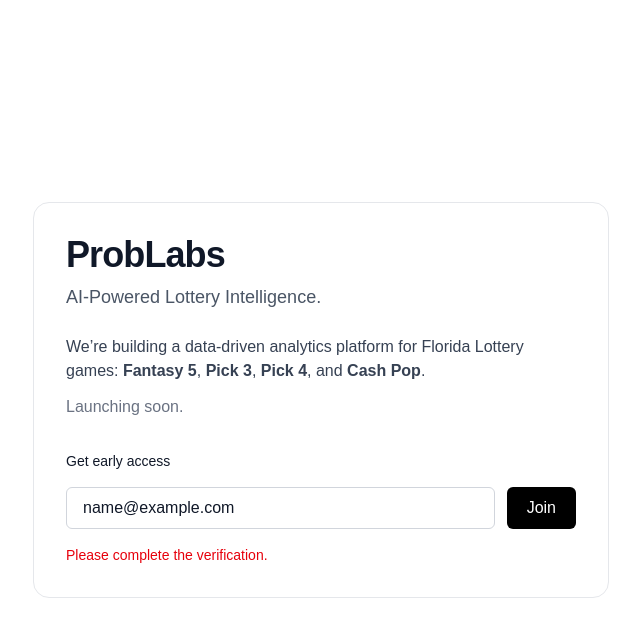
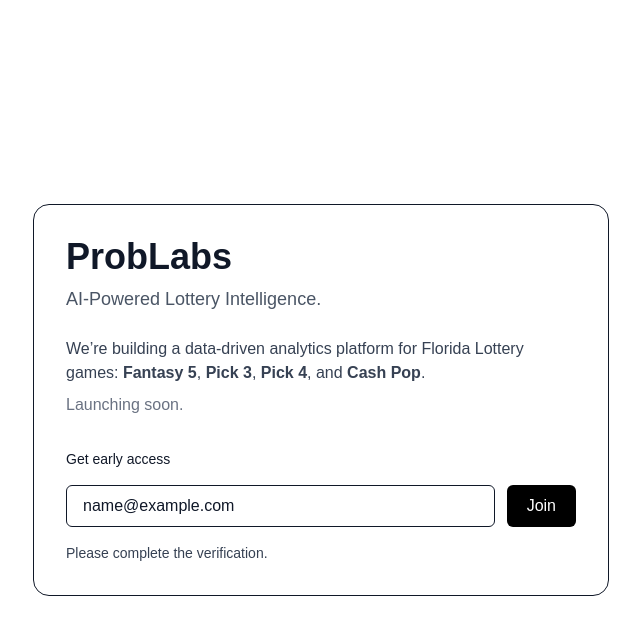
Before and after one commit to business-problabs/problabs-frontend, a Next.js app: page / in a window 1280 px wide. Both pictures are taken after typing "name@example.com" into the empty fields and a click on the button "Join". Shown: the top 636 px of the page, without its empty margins (319-959 px from the left). Built offline with nearby package versions, Linux system fonts and the light colour scheme.

Commit message:
Wire Cloudflare Turnstile into signup

```diff
--- a/app/page.tsx
+++ b/app/page.tsx
@@ -10,94 +10,83 @@
 }
 
 export default function Home() {
+  const widgetRef = useRef<HTMLDivElement>(null);
   const [email, setEmail] = useState("");
-  const [status, setStatus] = useState<"idle" | "loading" | "success" | "error">("idle");
-  const [message, setMessage] = useState("");
-  const tokenRef = useRef<string | null>(null);
-  const widgetRef = useRef<HTMLDivElement>(null);
+  const [token, setToken] = useState<string | null>(null);
+  const [loading, setLoading] = useState(false);
+  const [message, setMessage] = useState<string | null>(null);
 
-  // Load Turnstile script
-  useEffect(() => {
-    if (window.turnstile) return;
-
-    const script = document.createElement("script");
-    script.src = "https://challenges.cloudflare.com/turnstile/v0/api.js";
-    script.async = true;
-    script.defer = true;
-    document.body.appendChild(script);
-  }, []);
-
-  // Render Turnstile widget
   useEffect(() => {
     if (!window.turnstile || !widgetRef.current) return;
 
     window.turnstile.render(widgetRef.current, {
-      sitekey: process.env.NEXT_PUBLIC_TURNSTILE_SITE_KEY,
-      callback: (token: string) => {
-        tokenRef.current = token;
-      },
-      "expired-callback": () => {
-        tokenRef.current = null;
-      },
+      sitekey: process.env.NEXT_PUBLIC_TURNSTILE_SITE_KEY!,
+      callback: (t: string) => setToken(t),
+      "expired-callback": () => setToken(null),
+      "error-callback": () => setToken(null),
     });
   }, []);
 
-  async function handleSubmit(e: React.FormEvent) {
+  async function submit(e: React.FormEvent) {
     e.preventDefault();
+    setMessage(null);
 
-    if (!tokenRef.current) {
-      setStatus("error");
+    if (!email) {
+      setMessage("Please enter an email.");
+      return;
+    }
+
+    if (!token) {
       setMessage("Please complete the verification.");
       return;
     }
 
-    setStatus("loading");
-    setMessage("");
+    setLoading(true);
 
     try {
-      const res = await fetch("https://problabs-backend.onrender.com/leads", {
+      const res = await fetch(
+        `${process.env.NEXT_PUBLIC_API_BASE_URL}/leads`,
+        {
           method: "POST",
           headers: { "Content-Type": "application/json" },
-        body: JSON.stringify({
-          email,
-          turnstile_token: tokenRef.current,
-        }),
-      });
+          body: JSON.stringify({ email, token }),
+        }
+      );
 
       const data = await res.json();
 
-      if (!res.ok || !data.ok) {
-        throw new Error(data?.detail || "Signup failed");
+      if (!res.ok) {
+        throw new Error(data.detail || "Signup failed");
       }
 
-      setStatus("success");
-      setMessage("You're on the list. We'll be in touch 🚀");
+      setMessage("You're on the waitlist 🎉");
       setEmail("");
-      tokenRef.current = null;
+      setToken(null);
+      window.turnstile.reset();
     } catch (err: any) {
-      setStatus("error");
       setMessage(err.message || "Something went wrong.");
+    } finally {
+      setLoading(false);
     }
   }
 
   return (
-    <main className="min-h-screen bg-white text-gray-900 flex items-center justify-center px-6">
-      <div className="w-full max-w-xl rounded-2xl border border-gray-200 p-8">
-        <h1 className="text-4xl font-semibold tracking-tight">ProbLabs</h1>
+    <main className="min-h-screen bg-white text-gray-900 flex items-center justify-center">
+      <div className="w-full max-w-xl rounded-2xl border p-8">
+        <h1 className="text-4xl font-semibold">ProbLabs</h1>
         <p className="mt-2 text-lg text-gray-600">
           AI-Powered Lottery Intelligence.
         </p>
 
-        <div className="mt-6 space-y-3 text-gray-700">
-          <p>
+        <p className="mt-6 text-gray-700">
           We’re building a data-driven analytics platform for Florida Lottery
           games: <strong>Fantasy 5</strong>, <strong>Pick 3</strong>,{" "}
           <strong>Pick 4</strong>, and <strong>Cash Pop</strong>.
         </p>
-          <p className="text-gray-500">Launching soon.</p>
-        </div>
 
-        <form onSubmit={handleSubmit} className="mt-8 space-y-4">
+        <p className="mt-2 text-gray-500">Launching soon.</p>
+
+        <form onSubmit={submit} className="mt-8 space-y-4">
           <label className="block text-sm font-medium">
             Get early access
           </label>
@@ -105,18 +94,16 @@
           <div className="flex gap-3">
             <input
               type="email"
-              required
               placeholder="you@example.com"
               value={email}
               onChange={(e) => setEmail(e.target.value)}
-              className="flex-1 rounded-md border border-gray-300 px-4 py-2 focus:outline-none focus:ring-2 focus:ring-black"
+              className="flex-1 rounded-md border px-4 py-2"
             />
             <button
-              type="submit"
-              disabled={status === "loading"}
-              className="rounded-md bg-black px-5 py-2 text-white hover:bg-gray-900 disabled:opacity-50"
+              disabled={loading}
+              className="rounded-md bg-black px-5 py-2 text-white disabled:opacity-50"
             >
-              {status === "loading" ? "Joining…" : "Join"}
+              {loading ? "…" : "Join"}
             </button>
           </div>
 
@@ -124,13 +111,7 @@
           <div ref={widgetRef} />
 
           {message && (
-            <p
-              className={`text-sm ${
-                status === "success" ? "text-green-600" : "text-red-600"
-              }`}
-            >
-              {message}
-            </p>
+            <p className="text-sm text-gray-700">{message}</p>
           )}
         </form>
       </div>
```
Lines whose indentation alone changed are shown as unchanged.
